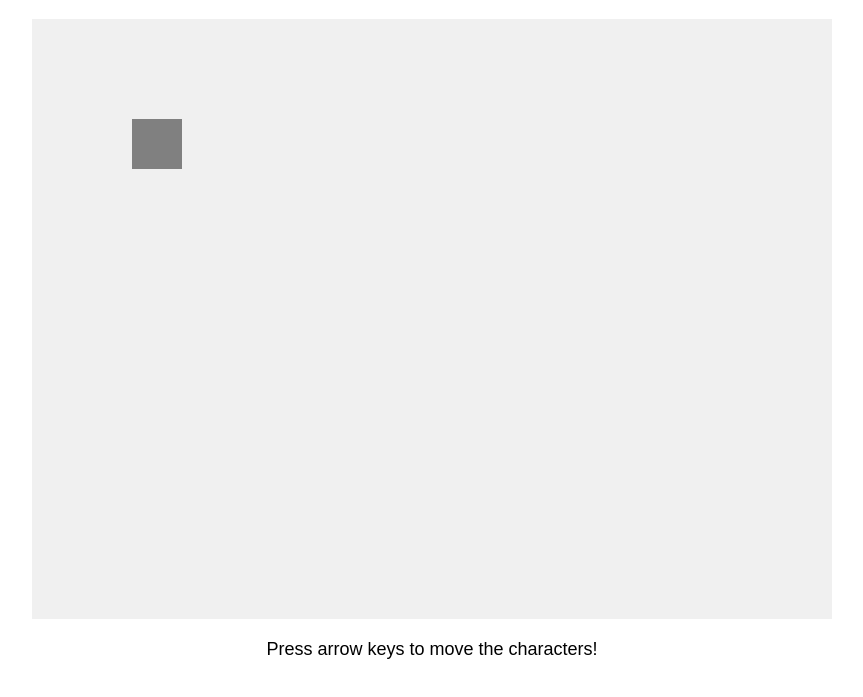
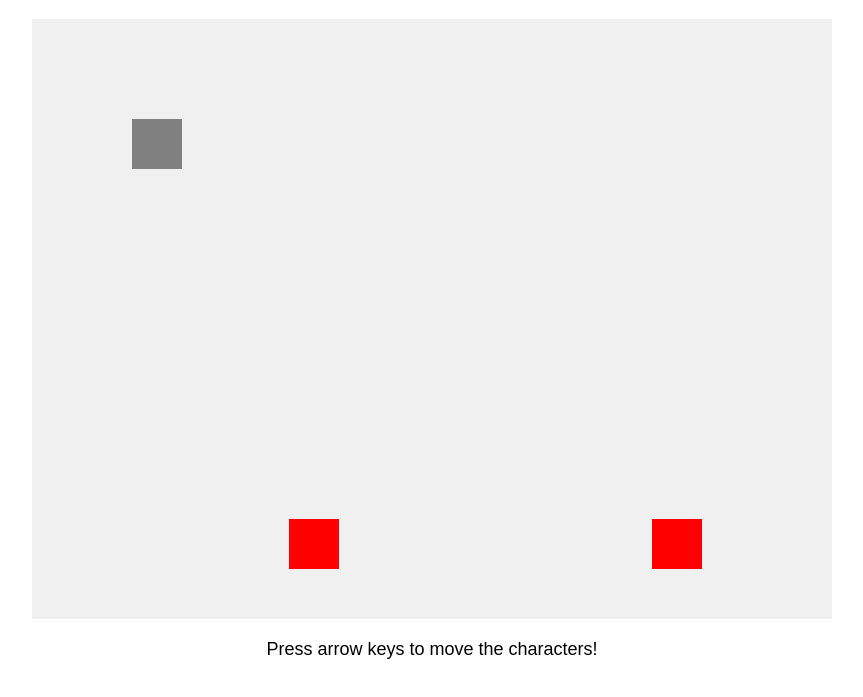
Before and after one commit to ruyarme/squeak-chip-and-croak, a plain HTML site: page index.html in a window 1280 px wide. Shown: the part 61-758 px from the top of the page, without its empty margins (208-1071 px from the left). Drawn offline with Linux system fonts and the light colour scheme.

Commit message:
Update index.html

```diff
--- a/index.html
+++ b/index.html
@@ -39,12 +39,24 @@
       "Stars on this planet have much stronger gravitational fields, affecting time perception!"
     ];
 
-    // Function to display the player's current name and a fact
+    // Variables to control the scrolling speed and positioning of the fact
+    let factYPosition = canvas.height - 50;  // Initial position of the fact
+    let factSpeed = 1;  // How fast the fact scrolls up
+
+    // Display science facts that stay on the screen for longer
     function displayFact(fact) {
       ctx.fillStyle = 'black';  // Text color
       ctx.font = '16px Arial';  // Font style
       ctx.fillText("Current Character: " + player.name, 20, 30);  // Display character name
-      ctx.fillText(fact, 20, canvas.height - 20);  // Display the science fact
+      ctx.fillText(fact, 20, factYPosition);  // Display the science fact at current position
+
+      // Move the fact upwards, but keep it in view
+      factYPosition -= factSpeed;
+
+      // Reset position when the fact goes off the screen
+      if (factYPosition < 0) {
+        factYPosition = canvas.height - 50;  // Reset to the bottom
+      }
     }
 
     // Function to update character's appearance based on the character name
@@ -89,9 +101,47 @@
       setCharacterAppearance();  // Update the player's appearance
     });
 
-    // Game loop to keep updating the canvas
+    // Create obstacles (randomly positioned)
+    let obstacles = [];
+
+    function createObstacle() {
+      let obstacle = {
+        x: canvas.width,
+        y: canvas.height - 100,  // Position the obstacle near the ground
+        width: 50,
+        height: 50,
+        color: 'red',
+        speed: 3  // Obstacle moves from right to left
+      };
+      obstacles.push(obstacle);
+    }
+
+    // Function to move and draw obstacles
+    function moveObstacles() {
+      for (let i = 0; i < obstacles.length; i++) {
+        obstacles[i].x -= obstacles[i].speed;  // Move the obstacle to the left
+        ctx.fillStyle = obstacles[i].color;
+        ctx.fillRect(obstacles[i].x, obstacles[i].y, obstacles[i].width, obstacles[i].height);
+
+        // Check for collision with the player
+        if (player.x < obstacles[i].x + obstacles[i].width &&
+            player.x + player.width > obstacles[i].x &&
+            player.y < obstacles[i].y + obstacles[i].height &&
+            player.y + player.height > obstacles[i].y) {
+          // If there is a collision, reset the game
+          alert("You hit an obstacle! Try again.");
+          resetGame();  // Function to reset the game
+        }
+      }
+    }
+
+    // Function to periodically create obstacles
+    setInterval(createObstacle, 2000);  // Create a new obstacle every 2 seconds
+
+    // Call the move function to keep the obstacles moving
     function gameLoop() {
       drawPlayer();  // Draw player on the canvas
+      moveObstacles();  // Move obstacles
       requestAnimationFrame(gameLoop);  // Request the next frame
     }
 
@@ -100,3 +150,6 @@
 
 </body>
 </html>
+
+</body>
+</html>
```
